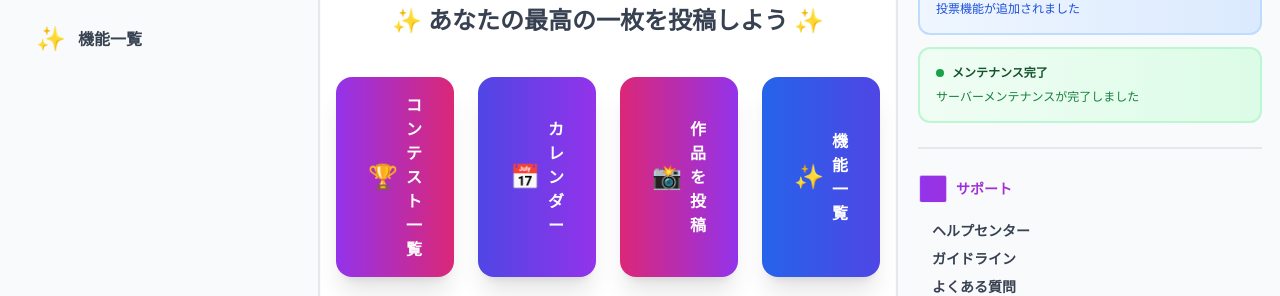
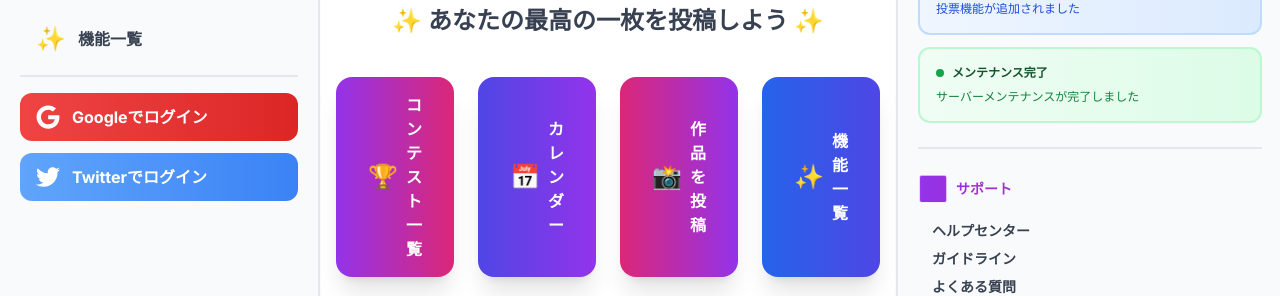
Before and after one commit to YRNaru/photo_contest_platform, a Next.js app in the folder frontend/: page / in a window 1280 px wide. Shown: the part 333-629 px from the top of the page. Built offline with nearby package versions, Linux system fonts and the light colour scheme; no server answers.

Commit message:
ログインボタンのサイドバーに配置

```diff
--- a/frontend/components/LeftSidebar.tsx
+++ b/frontend/components/LeftSidebar.tsx
@@ -4,6 +4,7 @@ import Link from 'next/link'
 import { usePathname } from 'next/navigation'
 import { useAuth } from '@/lib/auth'
 import { useSidebar } from '@/lib/sidebar-context'
+import { LoginButton } from './LoginButton'
 
 export function LeftSidebar() {
   const pathname = usePathname()
@@ -80,6 +81,28 @@ export function LeftSidebar() {
           )
         })}
 
+        {!isAuthenticated && (
+          <div
+            className="mt-6 pt-4 border-t-2 border-gray-200 dark:border-gray-700 transition-all duration-500"
+            style={{
+              transitionDelay: isLeftOpen ? `${150 + menuItems.length * 80}ms` : '0ms',
+              opacity: isLeftOpen ? 1 : 0,
+              transform: isLeftOpen ? 'translateX(0)' : 'translateX(-20px)',
+            }}
+          >
+            <div
+              style={{
+                transitionDelay: isLeftOpen ? `${150 + (menuItems.length + 1) * 80}ms` : '0ms',
+              }}
+              className={`transition-all duration-500 ${
+                isLeftOpen ? 'translate-x-0 opacity-100' : '-translate-x-8 opacity-0'
+              }`}
+            >
+              <LoginButton variant="sidebar" />
+            </div>
+          </div>
+        )}
+
         {isAuthenticated && (
           <>
             <div
--- a/frontend/components/LoginButton.tsx
+++ b/frontend/components/LoginButton.tsx
@@ -4,7 +4,11 @@ import { FaGoogle, FaTwitter } from 'react-icons/fa'
 import { useState } from 'react'
 import { getBackendBaseUrl } from '@/lib/backend-url'
 
-export function LoginButton() {
+interface LoginButtonProps {
+  variant?: 'default' | 'sidebar'
+}
+
+export function LoginButton({ variant = 'default' }: LoginButtonProps) {
   const [showOptions, setShowOptions] = useState(false)
 
   const handleGoogleLogin = () => {
@@ -17,6 +21,31 @@ export function LoginButton() {
     // Twitter OAuth2フローを開始
     const backendUrl = getBackendBaseUrl()
     window.location.href = `${backendUrl}/accounts/twitter_oauth2/login/`
+  }
+
+  if (variant === 'sidebar') {
+    return (
+      <div className="space-y-3">
+        {/* 本番環境ではGoogleログインを非表示 */}
+        {process.env.NODE_ENV !== 'production' && (
+          <button
+            onClick={handleGoogleLogin}
+            className="group flex items-center gap-3 px-4 py-3 w-full rounded-xl bg-gradient-to-r from-red-500 to-red-600 dark:from-red-600 dark:to-red-700 text-white hover:shadow-2xl hover:scale-105 font-bold transform-gpu transition-all duration-300"
+          >
+            <FaGoogle className="text-2xl group-hover:scale-125 transition-transform duration-300" />
+            <span>Googleでログイン</span>
+          </button>
+        )}
+
+        <button
+          onClick={handleTwitterLogin}
+          className="group flex items-center gap-3 px-4 py-3 w-full rounded-xl bg-gradient-to-r from-blue-400 to-blue-500 dark:from-blue-500 dark:to-blue-600 text-white hover:shadow-2xl hover:scale-105 font-bold transform-gpu transition-all duration-300"
+        >
+          <FaTwitter className="text-2xl group-hover:scale-125 transition-transform duration-300" />
+          <span>Twitterでログイン</span>
+        </button>
+      </div>
+    )
   }
 
   return (
```
